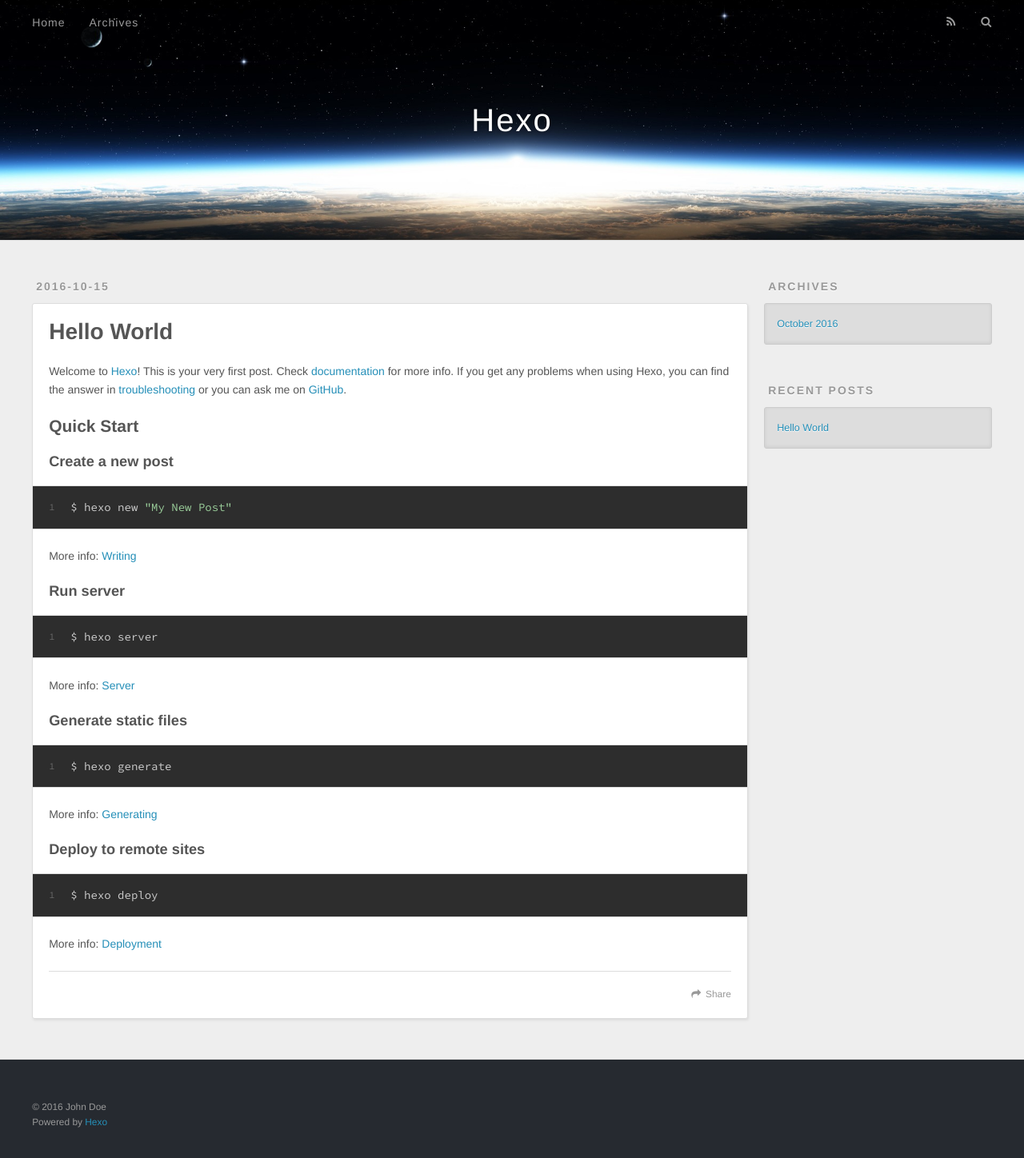
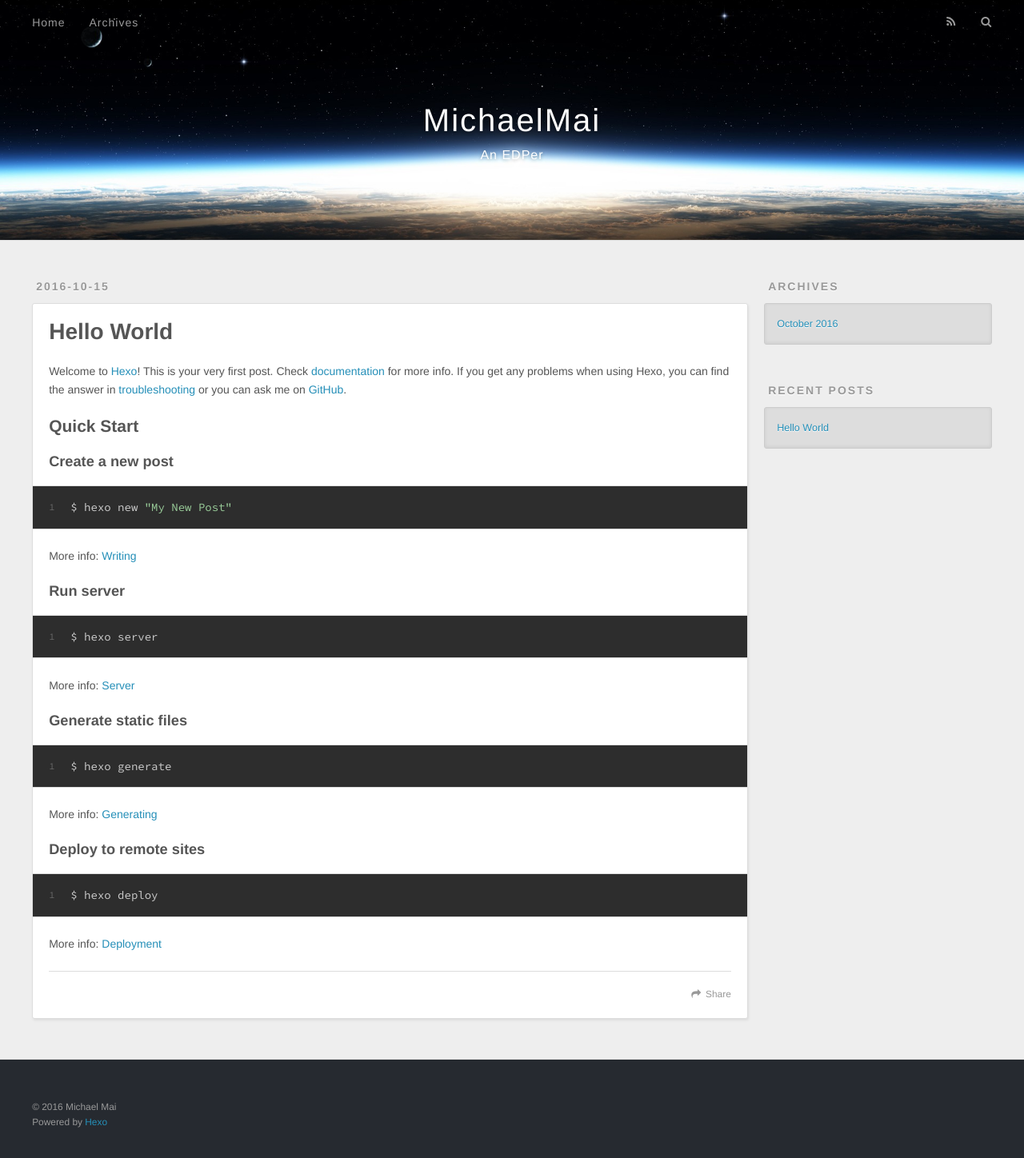
Before and after one commit to MichaelMai2000/MichaelMai2000.github.io, a plain HTML site: page index.html in a window 1280 px wide. Shown: the whole page at 80% size. Drawn offline with nearby package versions, Linux system fonts and the light colour scheme.

Commit message:
Site updated: 2016-10-15 21:21:58

```diff
--- a/index.html
+++ b/index.html
@@ -3,16 +3,16 @@
 <head>
   <meta charset="utf-8">
 
-  <title>Hexo</title>
+  <title>MichaelMai</title>
   <meta name="viewport" content="width=device-width, initial-scale=1, maximum-scale=1">
   <meta property="og:type" content="website">
-<meta property="og:title" content="Hexo">
+<meta property="og:title" content="MichaelMai">
 <meta property="og:url" content="http://yoursite.com/index.html">
-<meta property="og:site_name" content="Hexo">
+<meta property="og:site_name" content="MichaelMai">
 <meta name="twitter:card" content="summary">
-<meta name="twitter:title" content="Hexo">
+<meta name="twitter:title" content="MichaelMai">
 
-    <link rel="alternate" href="/atom.xml" title="Hexo" type="application/atom+xml">
+    <link rel="alternate" href="/atom.xml" title="MichaelMai" type="application/atom+xml">
 
 
     <link rel="icon" href="/favicon.png">
@@ -33,8 +33,12 @@
   <div id="header-outer" class="outer">
     <div id="header-title" class="inner">
       <h1 id="logo-wrap">
-        <a href="/" id="logo">Hexo</a>
+        <a href="/" id="logo">MichaelMai</a>
       </h1>
+
+        <h2 id="subtitle-wrap">
+          <a href="/" id="subtitle">An EDPer</a>
+        </h2>
 
     </div>
     <div id="header-inner" class="inner">
@@ -96,7 +100,7 @@
 
     </div>
     <footer class="article-footer">
-      <a data-url="http://yoursite.com/2016/10/15/hello-world/" data-id="ciub7awpz0000co7rekh4dt2l" class="article-share-link">Share</a>
+      <a data-url="http://yoursite.com/2016/10/15/hello-world/" data-id="ciub8fg8w0000mo7rb9cqywpy" class="article-share-link">Share</a>
 
 
     </footer>
@@ -151,7 +155,7 @@
 
   <div class="outer">
     <div id="footer-info" class="inner">
-      &copy; 2016 John Doe<br>
+      &copy; 2016 Michael Mai<br>
       Powered by <a href="http://hexo.io/" target="_blank">Hexo</a>
     </div>
   </div>
```
Also changed, not shown: 2016/10/15/hello-world/index.html (+10 -6 lines), archives/2016/10/index.html (+11 -7 lines), archives/2016/index.html (+11 -7 lines), archives/index.html (+11 -7 lines).
